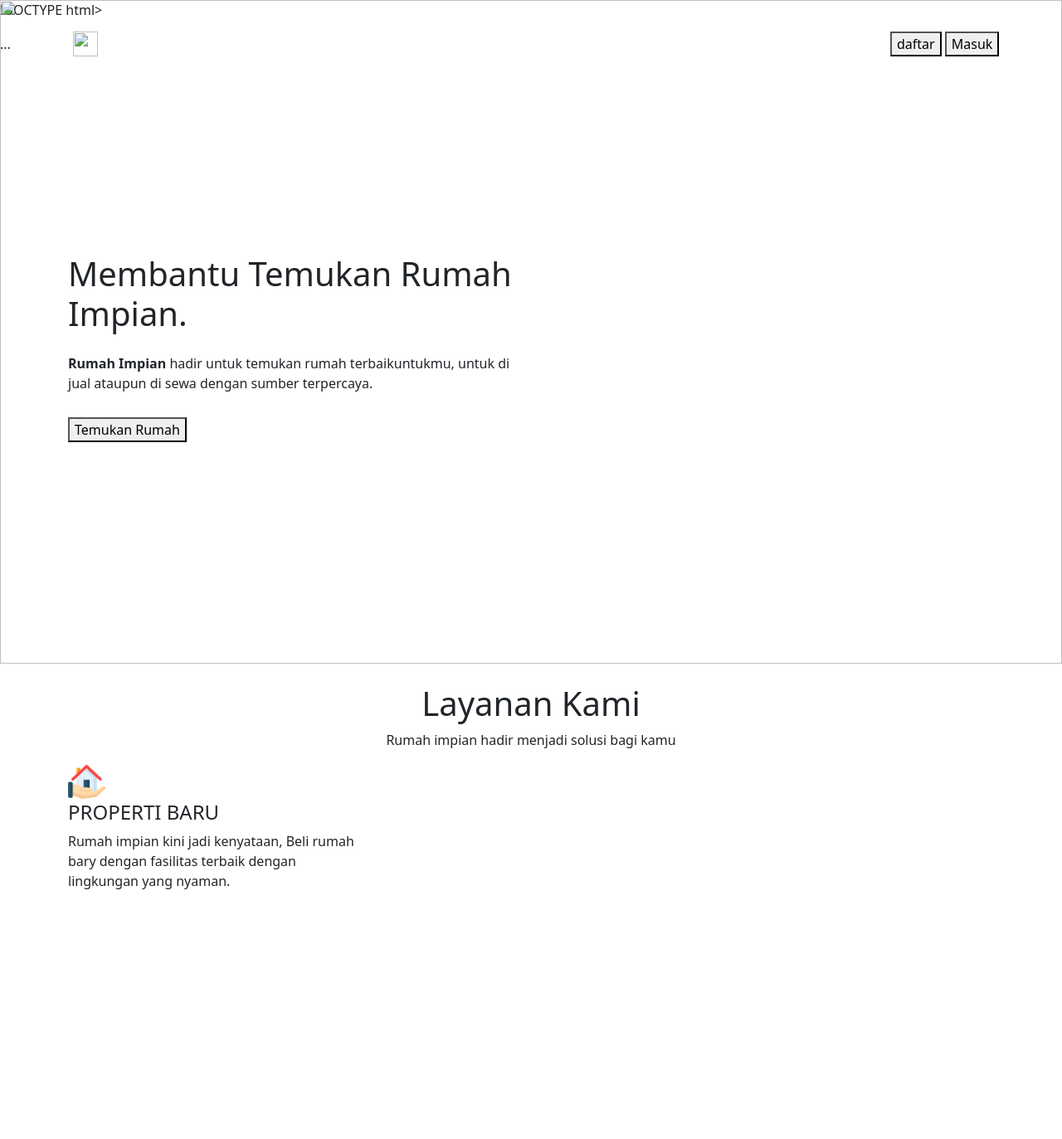
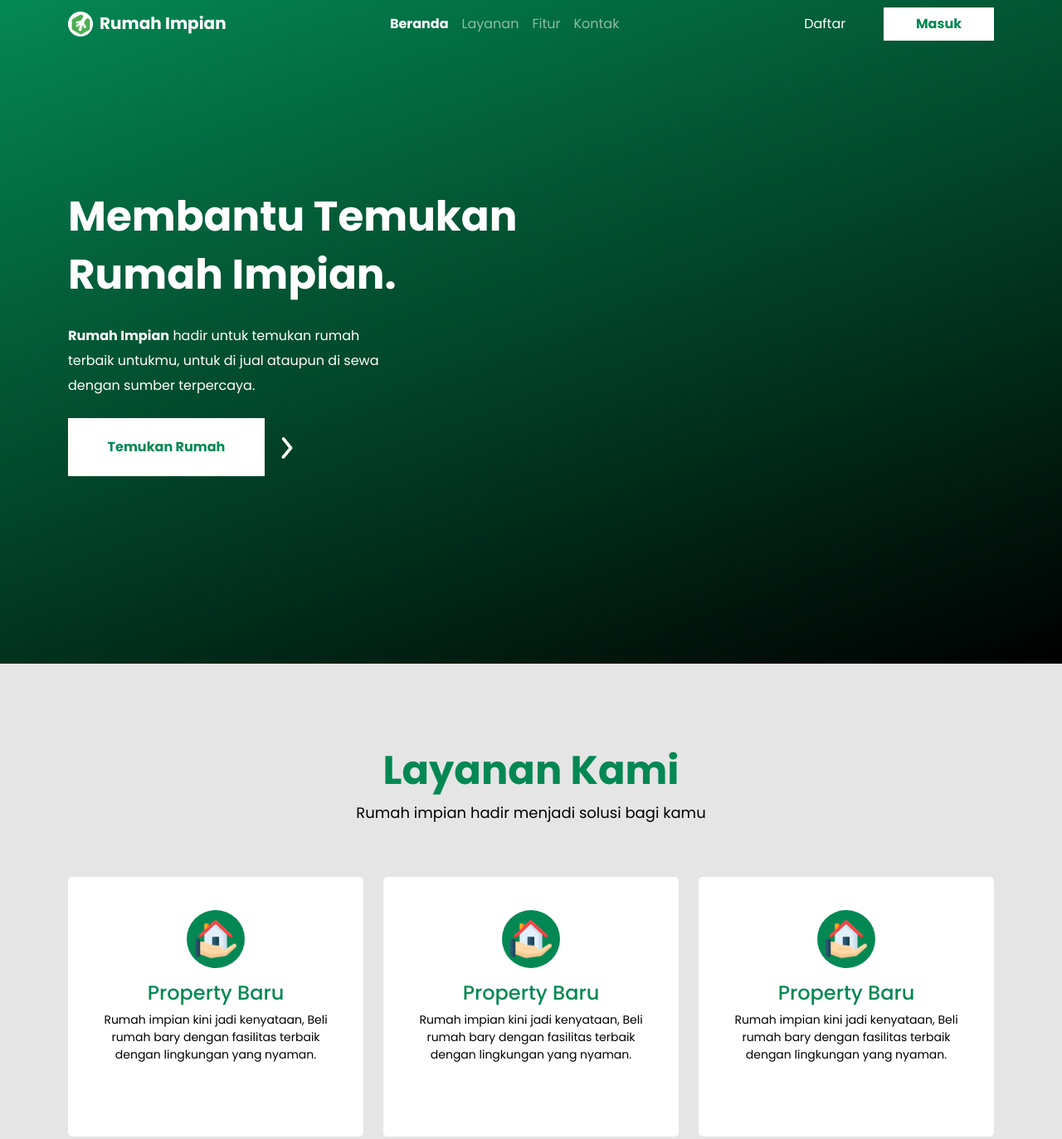
Before and after one commit to yasanurfadillah16-droid/projek-rpl-b, a plain HTML site: page index.html in a window 1280 px wide. Shown: the whole page at 83% size. Drawn offline with nearby package versions, Linux system fonts and the light colour scheme.

Commit message:
Tampilan Hero hampir beres

```diff
--- a/index.html
+++ b/index.html
@@ -1,9 +1,9 @@
-!DOCTYPE html>
+<!DOCTYPE html>
 <html lang="en">
   <head>
     <meta charset="utf-8" />
     <meta name="viewport" content="width=device-width, initial-scale=1" />
-    <title>Rumah impian</title>
+    <title>Rumah Impian</title>
     <link
       href="https://cdn.jsdelivr.net/npm/bootstrap@5.3.8/dist/css/bootstrap.min.css"
       rel="stylesheet"
@@ -16,14 +16,27 @@
       href="https://fonts.googleapis.com/css2?family=Poppins:wght@400;500;700&display=swap"
       rel="stylesheet"
     />
-    <link rel="shortcut icon" href="image/logo rumah impian.png" type="image/x-icon">
-    <link rel="stylesheet" href="style.css">
+    <link
+      rel="shortcut icon"
+      href="image/Group 1.png"
+      type="image/x-icon"
+    />
+    <link rel="stylesheet" href="stye.css" />
   </head>
   <body>
-
-    <nav class="navbar navbar-expand-lg bg-transparent navbar-dark position-fixed w-100">...
+    <!-- NAVBAR -->
+    <nav
+      class="navbar navbar-expand-lg bg-transparent navbar-dark position-fixed w-100"
+    >
       <div class="container">
-        <a class="navbar-brand" href="#"><img src="image/logo rumah impian.png" alt="Logo" width="30"  class="d-inline-block align-text-top me-2">Rumah impian</a>
+        <a class="navbar-brand" href="#"
+          ><img
+            src="image/Group 1.png"
+            alt="Logo"
+            width="30"
+            class="d-inline-block align-text-top me-2"
+          />Rumah Impian</a
+        >
         <button
           class="navbar-toggler"
           type="button"
@@ -38,7 +51,9 @@
         <div class="collapse navbar-collapse" id="navbarNav">
           <ul class="navbar-nav mx-auto">
             <li class="nav-item">
-              <a class="nav-link active" aria-current="page" href="#">Beranda</a>
+              <a class="nav-link active" aria-current="page" href="#"
+                >Beranda</a
+              >
             </li>
             <li class="nav-item">
               <a class="nav-link" href="#">Layanan</a>
@@ -51,57 +66,95 @@
             </li>
           </ul>
           <div>
-            <button class="btn-daftar">daftar</button>
-            <button class="btn-Masuk">Masuk</button>
+            <button class="btn-daftar">Daftar</button>
+            <button class="btn-masuk">Masuk</button>
           </div>
         </div>
       </div>
     </nav>
+    <!-- END NAVBAR -->
 
-     <!-- section hero-->
+    <!-- section hero -->
     <section id="hero">
       <div class="container h-100">
         <div class="row h-100">
           <div class="col-md-6 my-auto text-hero">
             <h1>Membantu Temukan Rumah Impian.</h1>
             <p class="mt-4 mb-4">
-            <span class="fw-bold">Rumah Impian</span> hadir untuk temukan rumah terbaikuntukmu, untuk di
-            jual ataupun di sewa dengan sumber terpercaya.
+              <span class="fw-bold">Rumah Impian</span> hadir untuk temukan
+              rumah terbaik untukmu, untuk di jual ataupun di sewa dengan sumber
+              terpercaya.
             </p>
             <button class="btn-lg">Temukan Rumah</button>
-          <img src="image/arrow.png" alt="">
+            <img src="image/arrow.png" alt="" />
           </div>
         </div>
-        <img src="image/hero benner.png" alt="" class="position-absolute end-0 bottom-0 h-100">
-        <img src="image/accent benner.png" alt="" class="position-absolute start-0 top-0 h-100 accent-benner">
+        <img
+          src="image/hero benner.png"
+          alt=""
+          class="position-absolute end-0 bottom-0 h-100"
+        />
+        <img
+          src="image/accent benner.png"
+          alt=""
+          class="position-absolute start-0 top-0 h-100 accent-banner"
+        />
       </div>
     </section>
-     <!-- end section hero-->
+    <!-- end section hero -->
 
-     <!--section layanan-->
+    <!-- section layanan -->
     <section id="our-service">
-      <div class="container h-100">
+      <div class="container">
         <div class="row">
-          <div class="col-md text-center">
+          <div class="col-12 text-center">
             <h1>Layanan Kami</h1>
             <p>Rumah impian hadir menjadi solusi bagi kamu</p>
           </div>
         </div>
-      <div class="row">
-      <div class="col-md-4 card-layanan">
-      <div class="container-img position-relative">
-        <img src="image/house 1.png"alt=""height="45">
+        <div class="row mt-5">
+          <div class="col-md-4">
+            <div class="card-layanan text-center">
+              <div class="container-img position-relative mx-auto">
+                <img src="image/house 1.png" alt="" class="position-absolute top-50 start-50 translate-middle" height="50"/>
               </div>
-      <h4>PROPERTI BARU</h4>
-      <P>Rumah impian kini jadi kenyataan, Beli
-       rumah bary dengan fasilitas terbaik
-       dengan lingkungan yang nyaman.</P>
+              <h4 class="mt-3">Property Baru</h4>
+              <p class="mt-2">
+                Rumah impian kini jadi kenyataan, Beli rumah bary dengan
+                fasilitas terbaik dengan lingkungan yang nyaman.
+              </p>
+            </div>
+          </div>
+          <div class="col-md-4">
+            <div class="card-layanan text-center">
+              <div class="container-img position-relative mx-auto">
+                <img src="image/house 1.png" alt="" class="position-absolute top-50 start-50 translate-middle" height="50"/>
+              </div>
+              <h4 class="mt-3">Property Baru</h4>
+              <p class="mt-2">
+                Rumah impian kini jadi kenyataan, Beli rumah bary dengan
+                fasilitas terbaik dengan lingkungan yang nyaman.
+              </p>
+            </div>
+          </div>
+          <div class="col-md-4">
+            <div class="card-layanan text-center">
+              <div class="container-img position-relative mx-auto">
+                <img src="image/house 1.png" alt="" class="position-absolute top-50 start-50 translate-middle" height="50"/>
+              </div>
+              <h4 class="mt-3">Property Baru</h4>
+              <p class="mt-2">
+                Rumah impian kini jadi kenyataan, Beli rumah bary dengan
+                fasilitas terbaik dengan lingkungan yang nyaman.
+              </p>
+            </div>
           </div>
         </div>
       </div>
     </section>
 
-     <!--end section layanan-->
+    <!-- end section layanan -->
+
     <script
       src="https://cdn.jsdelivr.net/npm/bootstrap@5.3.8/dist/js/bootstrap.bundle.min.js"
       integrity="sha384-FKyoEForCGlyvwx9Hj09JcYn3nv7wiPVlz7YYwJrWVcXK/BmnVDxM+D2scQbITxI"
--- a/stye.css
+++ b/stye.css
@@ -1,42 +1,44 @@
 :root{
-    --pr-hijau: #048853;
+    --pr-hijau:#048853;
 }
+
+
 body{
-    font-family:"Poppins";
-    background-color: #e5e5e5;
+    font-family: "Poppins";
+    background-color: #E5E5E5 ;
 }
+
 .navbar{
     z-index: 3;
 }
 *{
     z-index: 2;
 }
-.accent-benner{
+.accent-banner{
     z-index: 1;
+}
 
-    }
+/* navbar style */
 .navbar-brand{
- font-size: 20px;
- font-weight: 700;
-
+    font-size: 20px;
+    font-weight: 700;
 }
-/* navbar style */
 .nav-link.active{
     font-size: 16px;
-    font-weight:700;
+    font-weight: 700;
 }
 .nav-link{
-
     font-size: 16px;
     font-weight: 400;
 }
-.btn-Masuk{
+.btn-masuk{
     width: 133px;
     height: 40px;
-    background-color: aliceblue;
+    background-color: #fff;
     border: none;
+    font-size: 16px;
     font-weight: 700;
-    color: var(--pr-hijau)
+    color: var(--pr-hijau);
 }
 .btn-daftar{
     width: 133px;
@@ -44,13 +46,12 @@ body{
     background-color: transparent;
     border: none;
     font-size: 16px;
-    font-weight:400;
-    color:aliceblue;
-
+    font-weight: 400;
+    color:#fff;
 }
 /* navbar end */
 
-/* style hero */
+/* style hero  */
 #hero{
     background: linear-gradient(160deg, var(--pr-hijau), #000);
     height: 100vh;
@@ -58,45 +59,89 @@ body{
 .text-hero h1{
     font-size: 50px;
     font-weight: 700;
-    color:#fff;
+    color: #fff;
     line-height: 70px;
 }
+
 .text-hero p{
     font-size: 16px;
     font-weight: 400;
-    color: white;
+    color: #fff;
     line-height: 30px;
-    width: 85%;
+    width:75%;
 }
+
 .btn-lg{
     width: 237px;
     height: 70px;
     font-size: 16px;
     font-weight: 700;
-    background-color: white;
+    background-color: #fff;
     color: var(--pr-hijau);
-    border: none;
+    border:none;
 }
-/* end  */
+
+
+/* end style hero */
 
 /* layanan style */
 #our-service{
-    height: 100vh;
-
+    padding: 100px 0;
+    width: 100%;
+}
+h1{
+    font-size: 48px;
+    font-weight: 700;
+    color: var(--pr-hijau);
+}
+p{
+    font-size: 18px;
+    font-weight: 400;
+    color: #000;
+}
+.card-layanan{
+    height: 313px;
+    border-radius: 5px;
+    background-color: #fff;
+    padding: 40px;
+    transition: all 0.1s ease-in;
 }
 .container-img{
-display:flex;
-justify-content:center;
-align-items:center;
-height:70px;
-width:70px;
-border-radius:50%;
-background-color: #ffffff;
+    height: 70px;
+    width: 70px;
+    background-color: var(--pr-hijau);
+    border-radius: 50%;
+    transition: all 0.1s ease-in;
 }
-.card-layanan{
-height:313px;
-padding:40px;
-background:linear-gradient (160deg,var(--pr-hijau),rgb(0, 0, 4));
-border-radius:5px;
+.card-layanan h4{
+    font-size: 24px;
+    font-weight: 500;
+    color:var(--pr-hijau);
+    transition: all 0.1s ease-in;
 }
-/* end style */
+.card-layanan p{
+    font-size: 14px;
+    font-weight: 400;
+    color:#000;
+    transition: all 0.1s ease-in;
+}
+
+/* hover card */
+.card-layanan:hover{
+    background: linear-gradient(160deg, var(--pr-hijau), #000);
+    transition: all 0.1s ease-in;
+}
+.card-layanan:hover .container-img{
+    background-color: #fff;
+    transition: all 0.1s ease-in;
+}
+.card-layanan:hover h4{
+    color: #fff;
+    transition: all 0.1s ease-in;
+}
+.card-layanan:hover p{
+    color: #fff;
+    transition: all 0.1s ease-in;
+}
+/* end hover card */
+/* end layanan */
```
Also changed, not shown: image/Group 1.png (added), image/Group 27.png (added), image/Rectangle 15.png (deleted), image/assets 1.png (added), image/town 1.png (added). Lines whose indentation alone changed are shown as unchanged.
